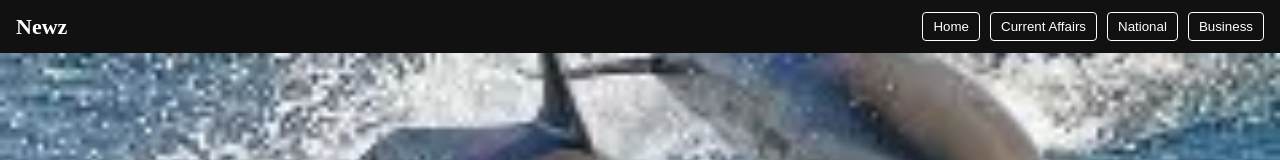
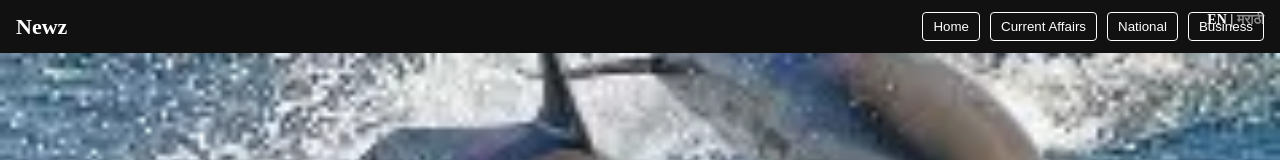
Before and after one commit to Pabitrapab/news-app, a React (Vite) app: page / in a window 1280 px wide. Shown: the top 160 px of the page. Built offline with nearby package versions, Linux system fonts and the light colour scheme.

Commit message:
Update App.jsx

```diff
--- a/src/App.jsx
+++ b/src/App.jsx
@@ -1,11 +1,17 @@
-import { useEffect, useState } from "react";
+import { useEffect, useState, useRef } from "react";
 import Navbar from "./components/Navbar";
 import NewsCard from "./components/NewsCard";
 import newsData from "./data/newsData";
 
+/* 🔥 Translation cache (performance booster) */
+const translationCache = {};
+
 function App() {
   const [category, setCategory] = useState("All");
+  const [language, setLanguage] = useState("en"); // en | mr
+  const [displayNews, setDisplayNews] = useState([]);
 
+  /* 🔹 Filter news by category */
   const filteredNews =
     category === "All"
       ? newsData
@@ -14,18 +20,96 @@ function App() {
             n.category?.toLowerCase() === category.toLowerCase()
         );
 
-  // 🔒 body scroll band (mobile fix)
+  /* 🔹 Body scroll lock (mobile Inshorts feel) */
   useEffect(() => {
     document.body.style.margin = "0";
     document.body.style.overflow = "hidden";
     document.documentElement.style.overflow = "hidden";
   }, []);
 
+  /* 🔹 Translate English → Marathi */
+  const translateToMarathi = async (text) => {
+    if (!text) return text;
+
+    if (translationCache[text]) {
+      return translationCache[text];
+    }
+
+    const res = await fetch("https://libretranslate.com/translate", {
+      method: "POST",
+      headers: { "Content-Type": "application/json" },
+      body: JSON.stringify({
+        q: text,
+        source: "en",
+        target: "mr",
+        format: "text"
+      })
+    });
+
+    const data = await res.json();
+    translationCache[text] = data.translatedText;
+    return data.translatedText;
+  };
+
+  /* 🔹 Process news based on language */
+  useEffect(() => {
+    const processNews = async () => {
+      if (language === "en") {
+        setDisplayNews(filteredNews);
+      } else {
+        const translated = await Promise.all(
+          filteredNews.map(async (n) => ({
+            ...n,
+            title: await translateToMarathi(n.title),
+            description: await translateToMarathi(n.description)
+          }))
+        );
+        setDisplayNews(translated);
+      }
+    };
+
+    processNews();
+  }, [language, filteredNews]);
+
   return (
     <>
+      {/* 🔹 Navbar */}
       <Navbar setCategory={setCategory} />
 
-      {/* SWIPE CONTAINER */}
+      {/* 🔹 Language Toggle */}
+      <div
+        style={{
+          position: "fixed",
+          top: "12px",
+          right: "16px",
+          zIndex: 1000,
+          color: "#fff",
+          fontWeight: "bold",
+          fontSize: "14px"
+        }}
+      >
+        <span
+          style={{
+            cursor: "pointer",
+            opacity: language === "en" ? 1 : 0.5
+          }}
+          onClick={() => setLanguage("en")}
+        >
+          EN
+        </span>
+        {" | "}
+        <span
+          style={{
+            cursor: "pointer",
+            opacity: language === "mr" ? 1 : 0.5
+          }}
+          onClick={() => setLanguage("mr")}
+        >
+          मराठी
+        </span>
+      </div>
+
+      {/* 🔥 INSHORTS STYLE SWIPE CONTAINER */}
       <div
         style={{
           height: "100vh",
@@ -34,7 +118,7 @@ function App() {
           WebkitOverflowScrolling: "touch"
         }}
       >
-        {filteredNews.map((news, index) => (
+        {displayNews.map((news, index) => (
           <div
             key={index}
             style={{
```
